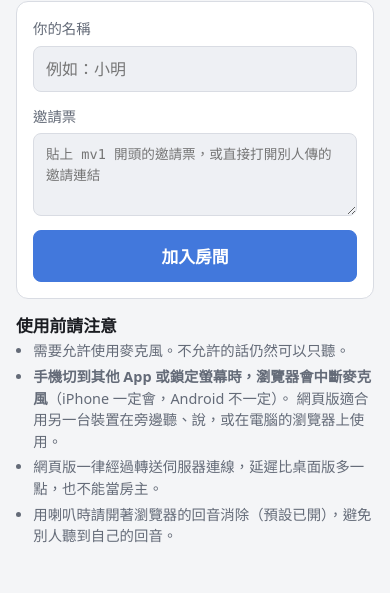
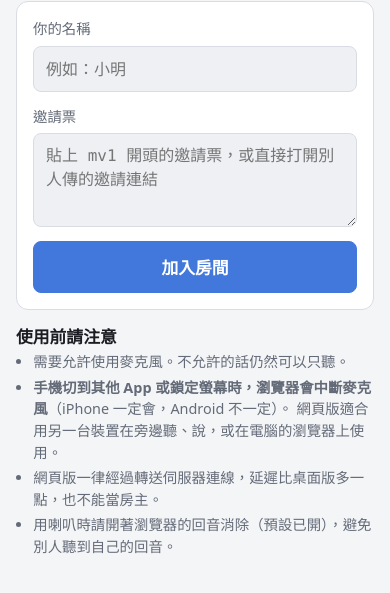
Before and after one commit to XiaoYu0708/MultiVoice, a plain HTML site: page crates/web/www/index.html in a window 390 px wide. Shown: the part 93-686 px from the top of the page. Drawn offline with Linux system fonts and the light colour scheme; a script that the page names is missing.

Commit message:
網頁版：輸入框字體 16px，避免 iPhone 點輸入框時畫面被放大

```diff
--- a/crates/web/www/style.css
+++ b/crates/web/www/style.css
@@ -66,13 +66,15 @@ h3 { font-size: 1.05rem; }
 .field b { color: var(--fg); font-weight: 600; }
 input, textarea, select, button { font: inherit; color: inherit; }
 input:not([type]), textarea, select {
+  font-size: 16px;
   background: var(--panel-2);
   border: 1px solid var(--line);
   border-radius: 8px;
   padding: 10px 12px;
   width: 100%;
 }
-textarea { resize: vertical; font-family: ui-monospace, Consolas, monospace; font-size: 0.85rem; word-break: break-all; }
+/* 16px 以上：iPhone 的 Safari 點到字比較小的輸入框會自動放大畫面 */
+textarea { resize: vertical; font-family: ui-monospace, Consolas, monospace; font-size: 16px; word-break: break-all; }
 input[type="range"] { width: 100%; accent-color: var(--blue); }
 input[type="checkbox"] { width: 20px; height: 20px; accent-color: var(--blue); }
 .check { display: flex; align-items: center; gap: 8px; margin: 8px 0; }
```
